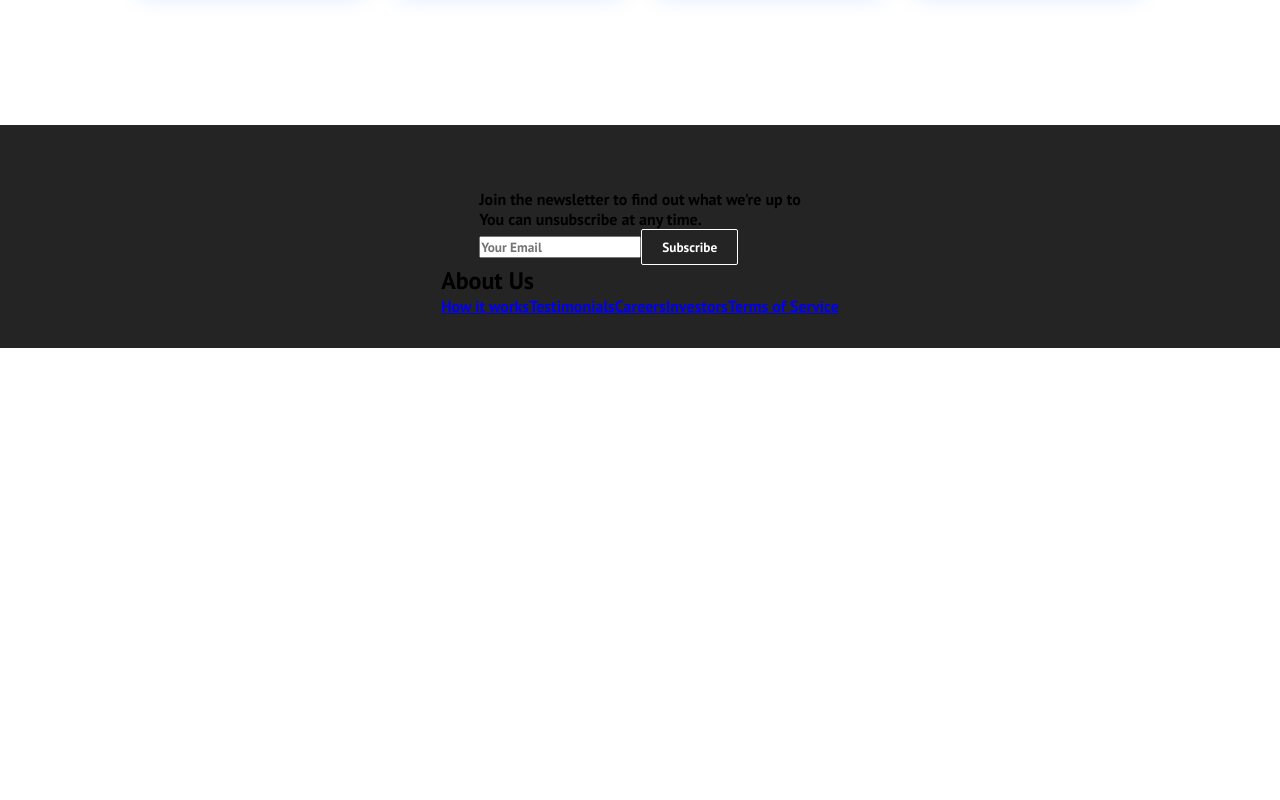
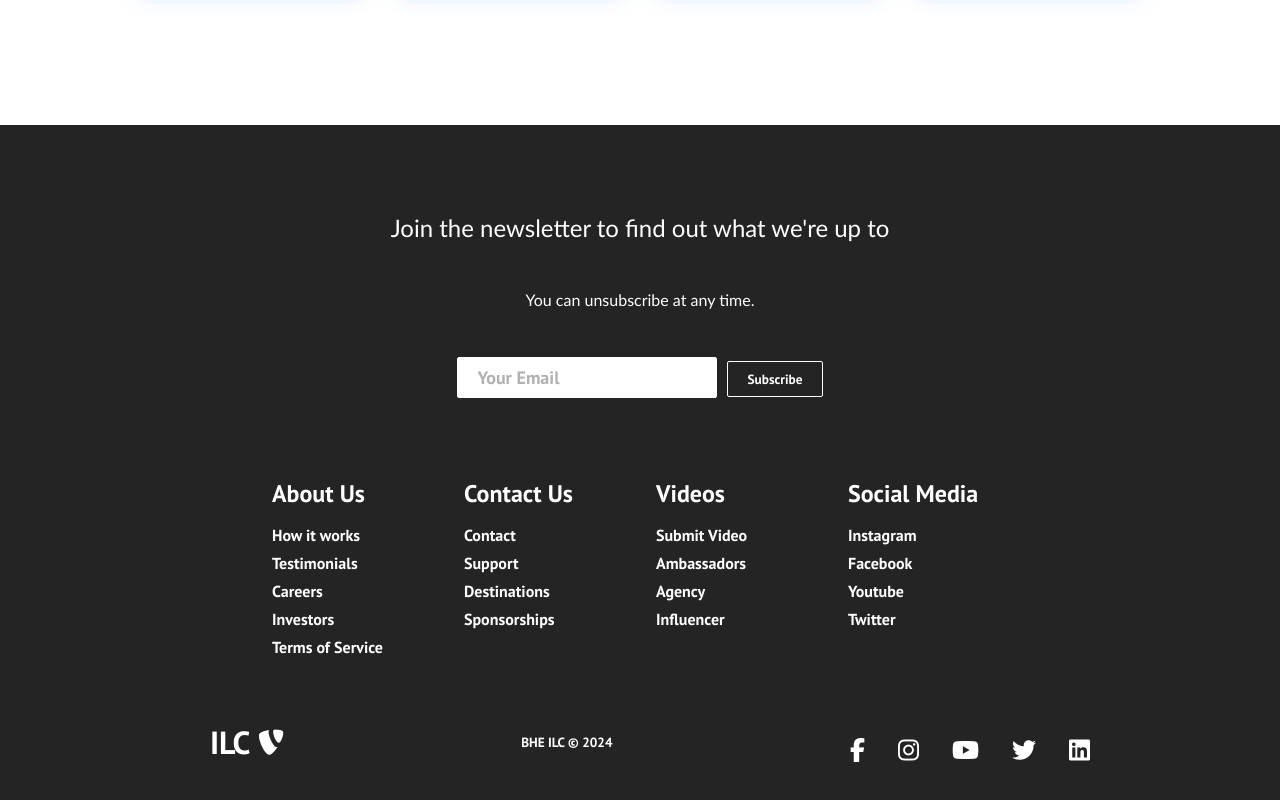
Before and after one commit to crzn24/morning-meeting-app, a React (Vite) app: page / in a window 1280 px wide. Shown: the part 1698-2498 px from the top of the page. Before the commit the page ends 2046 px from the top, so only its background shows below. Built offline with nearby package versions, Linux system fonts and the light colour scheme.

Commit message:
Finishes styling of footer section component

```diff
--- a/src/components/Footer.css
+++ b/src/components/Footer.css
@@ -6,3 +6,157 @@
   justify-content: center;
   align-items: center;
 }
+
+.footer-subscription {
+    display: flex;
+    flex-direction: column;
+    justify-content: center;
+    align-items: center;
+    text-align: center;
+    margin-bottom: 24px;
+    padding: 24px;
+    color: #fff;
+}
+
+.footer-subscription > p {
+    font-family: 'Trebuchet MS', 'Lucida Sans Unicode', 'Lucida Grande', 'Lucida Sans', Arial, sans-serif;
+}
+
+.footer-subscription-heading {
+    margin-bottom: 24px;
+    font-size: 24px;
+}
+
+.footer-subscription-text {
+    margin-bottom: 24px;
+    font-size: 20px;
+}
+
+.footer-input {
+    padding: 8px 20px;
+    border-radius: 2px;
+    margin-right: 10px;
+    outline: none;
+    border: none;
+    font-size: 18px;
+    margin-bottom: 16px;
+    border: 1px solid #fff;
+}
+
+.footer-links {
+    width: 100%;
+    max-width: 1000px;
+    display: flex;
+    justify-content: center;
+}
+
+.footer-link-wrapper {
+    display: flex;
+}
+
+.footer-link-items {
+    display: flex;
+    flex-direction: column;
+    align-items: flex-start;
+    margin: 16px;
+    text-align: left;
+    width: 160px;
+    box-sizing: border-box;
+}
+
+.footer-link-items h2 {
+    margin-bottom: 16px;
+}
+
+.footer-link-items > h2 {
+color: #fff;
+}
+
+.footer-link-items a {
+    color: #fff;
+    text-decoration: none;
+    margin-bottom: 8px;
+}
+
+.footer-link-items a:hover {
+    color: #e9e9e9;
+    transition: 0.3s ease-out;
+}
+
+.footer-email-form h2 {
+    margin-bottom: 32px;
+}
+
+.footer-input::placeholder {
+    color: #b1b1b1;
+}
+
+/* SOCIAL ICONS */
+
+.social-icon-link {
+    color: #fff;
+    font-size: 24px;
+}
+
+.social-media {
+    max-width: 1000px;
+    width: 100%;
+}
+
+.social-media-wrap {
+    display: flex;
+    justify-content: space-between;
+    align-items: center;
+    width: 90%;
+    max-width: 1000px;
+    margin: 40px auto 0 auto;
+}
+
+.social-icons {
+    display: flex;
+    justify-content: space-between;
+    align-items: center;
+    width: 240px;
+    /* background: red; shows the space between */
+}
+
+.social-logo {
+    color: #fff;
+    justify-self: start;
+    margin-left: 20px;
+    cursor: pointer;
+    text-decoration: none;
+    font-size: 2rem;
+    display: flex;
+    align-items: center;
+    margin-bottom: 16px;
+}
+
+.website-rights {
+    color: #fff;
+    margin-bottom: 16px;
+}
+
+/* MOBILE RESPONSIVENESS */
+
+@media screen and (max-width: 820px){
+    .footer-links {
+        padding-top: 2rem;
+    }
+
+    .footer-input {
+        width: 100%;
+    }
+
+    .btn {
+        width: 100%;
+    }
+
+    .footer-link-wrapper {
+        flex-direction: column;
+    }
+
+    .social-media-wrap {
+        flex-direction: column;
+    }
+}
--- a/src/components/Footer.jsx
+++ b/src/components/Footer.jsx
@@ -27,16 +27,91 @@
       </section>
       <div className="footer-links">
         <div className="footer-link-wrapper">
-          <div className="footer-link-items">
+          <div class="footer-link-items">
             <h2>About Us</h2>
-            <Link to="/">How it works</Link>
+            <Link to="/sign-up">How it works</Link>
             <Link to="/">Testimonials</Link>
             <Link to="/">Careers</Link>
             <Link to="/">Investors</Link>
             <Link to="/">Terms of Service</Link>
           </div>
+          <div class="footer-link-items">
+            <h2>Contact Us</h2>
+            <Link to="/">Contact</Link>
+            <Link to="/">Support</Link>
+            <Link to="/">Destinations</Link>
+            <Link to="/">Sponsorships</Link>
+          </div>
+        </div>
+        <div className="footer-link-wrapper">
+          <div class="footer-link-items">
+            <h2>Videos</h2>
+            <Link to="/">Submit Video</Link>
+            <Link to="/">Ambassadors</Link>
+            <Link to="/">Agency</Link>
+            <Link to="/">Influencer</Link>
+          </div>
+          <div class="footer-link-items">
+            <h2>Social Media</h2>
+            <Link to="/">Instagram</Link>
+            <Link to="/">Facebook</Link>
+            <Link to="/">Youtube</Link>
+            <Link to="/">Twitter</Link>
+          </div>
         </div>
       </div>
+      <section className="social-media">
+        <div className="social-media-wrap">
+          <div className="footer-logo">
+            <Link to="/" className="social-logo">
+              ILC <i className="fab fa-typo3"></i>
+            </Link>
+          </div>
+          <small className="website-rights">BHE ILC © 2024</small>
+          <div className="social-icons">
+            <Link
+              className="social-icon-link facebook"
+              to="/"
+              target="_blank"
+              aria-label="Facebook"
+            >
+              <i className="fab fa-facebook-f"></i>
+            </Link>
+            <Link
+              className="social-icon-link instagram"
+              to="/"
+              target="_blank"
+              aria-label="Instagram"
+            >
+              <i className="fab fa-instagram"></i>
+            </Link>
+            <Link
+              class="social-icon-link youtube"
+              to="/"
+              target="_blank"
+              aria-label="Youtube"
+            >
+              <i class="fab fa-youtube" />
+            </Link>
+            <Link
+              class="social-icon-link twitter"
+              to="/"
+              target="_blank"
+              aria-label="Twitter"
+            >
+              <i class="fab fa-twitter" />
+            </Link>
+            <Link
+              class="social-icon-link linkedin"
+              to="/"
+              target="_blank"
+              aria-label="LinkedIn"
+            >
+              <i class="fab fa-linkedin" />
+            </Link>
+          </div>
+        </div>
+      </section>
     </div>
   );
 };
--- a/src/components/HeroSection.css
+++ b/src/components/HeroSection.css
@@ -1,3 +1,4 @@
+/* comment out when using image and video element in herosection component */
 video {
   object-fit: cover;
   width: 100%;
@@ -5,9 +6,9 @@
   position: fixed;
   z-index: -1;
 }
-
+/* comment out background for video or change image source */
 .hero-container {
-  /* background: url("../assets/images/img-1.jpg") center center/cover no-repeat; */
+  background: url("../assets/images/img-home.jpg") center center/cover no-repeat;
   height: 100vh;
   width: 100%;
   display: flex;
```
